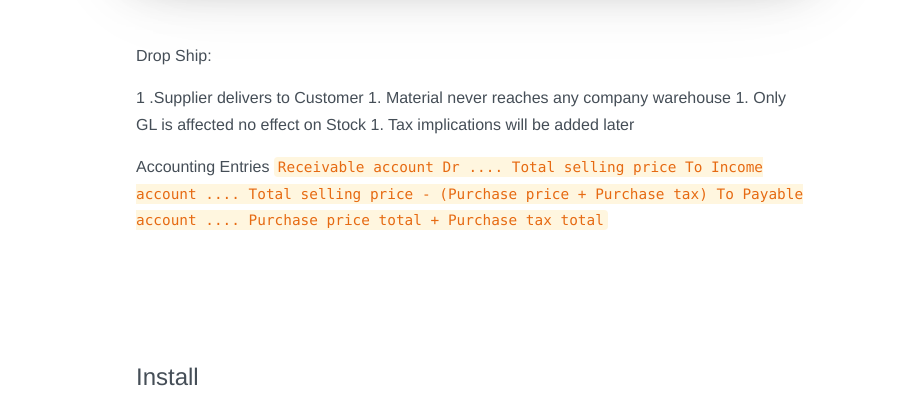
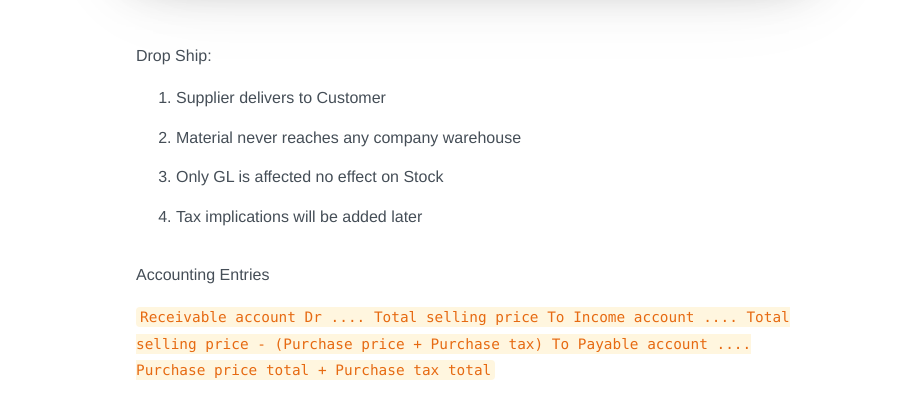
Before and after one commit to revant/drop_ship, a plain HTML site: page index.html in a window 1280 px wide. Shown: the part 666-1069 px from the top of the page, without its empty margins (184-1091 px from the left). Drawn offline with Linux system fonts and the light colour scheme.

Commit message:
changed long_description

```diff
--- a/index.html
+++ b/index.html
@@ -127,13 +127,16 @@
   <div class="section">
       <p>Drop Ship:</p>
 
-<p>1 .Supplier delivers to Customer
-1. Material never reaches any company warehouse
-1. Only GL is affected no effect on Stock
-1. Tax implications will be added later</p>
+<ol>
+<li>Supplier delivers to Customer</li>
+<li>Material never reaches any company warehouse</li>
+<li>Only GL is affected no effect on Stock</li>
+<li>Tax implications will be added later</li>
+</ol>
 
-<p>Accounting Entries
-<code>
+<p>Accounting Entries</p>
+
+<p><code>
 Receivable account Dr .... Total selling price
 To Income account .... Total selling price - (Purchase price + Purchase tax)
 To Payable account .... Purchase price total + Purchase tax total
```
